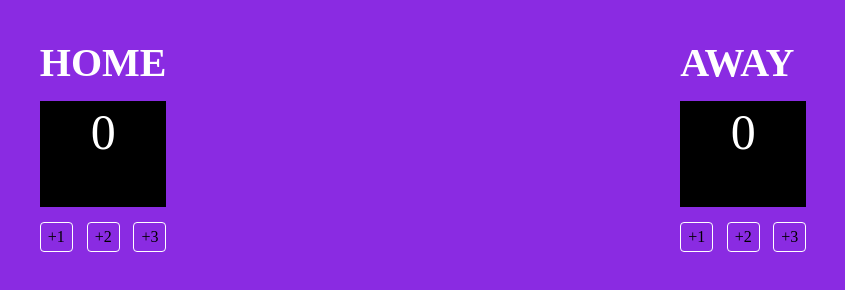
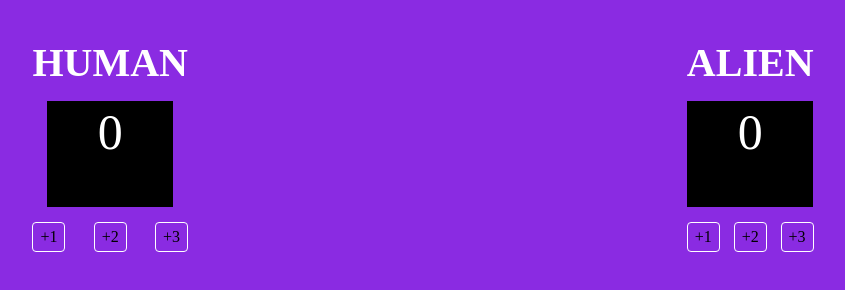
Before and after one commit to whycodebro/test, a website built with Vite: page index.html in a window 1280 px wide. Shown: the whole page, without its empty margins (217-1062 px from the left). Built offline with nearby package versions, Linux system fonts and the light colour scheme.

Commit message:
NEW UPDATES

```diff
--- a/index.html
+++ b/index.html
@@ -8,7 +8,7 @@
 <body>
     <div class="container">
         <div>
-            <h3>HOME</h3>
+            <h3>HUMAN</h3>
             <p id="home_screen">0</p>
             <div id="score-addon">
                 <button onclick="hplus_one()">+1</button>
@@ -20,7 +20,7 @@
 
 
         <div>
-            <h3>AWAY</h3>
+            <h3>ALIEN</h3>
             <p id="guest_screen">0</p>
             <div id="score-addon">
                 <button onclick="gplus_one()">+1</button>
```
